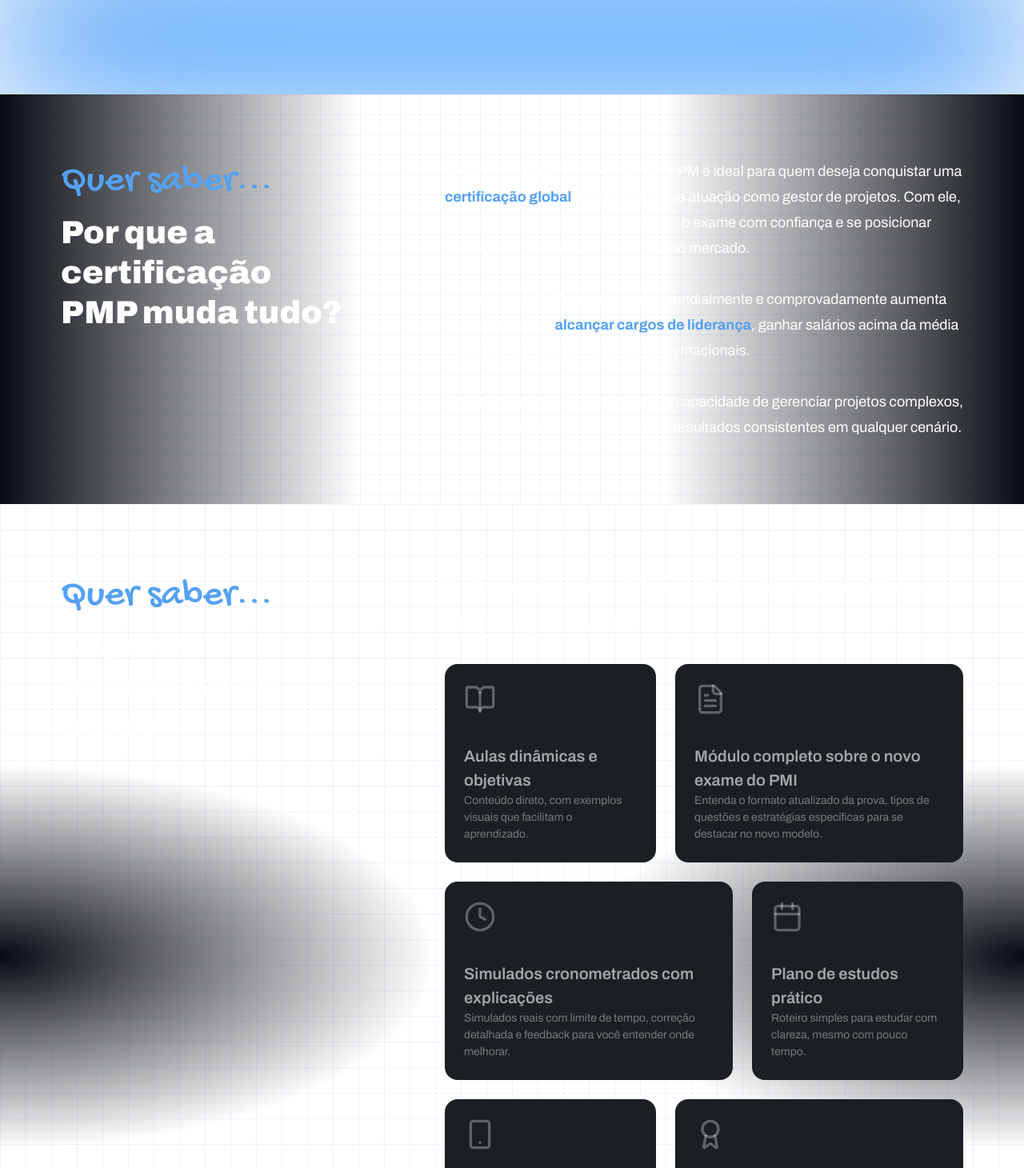
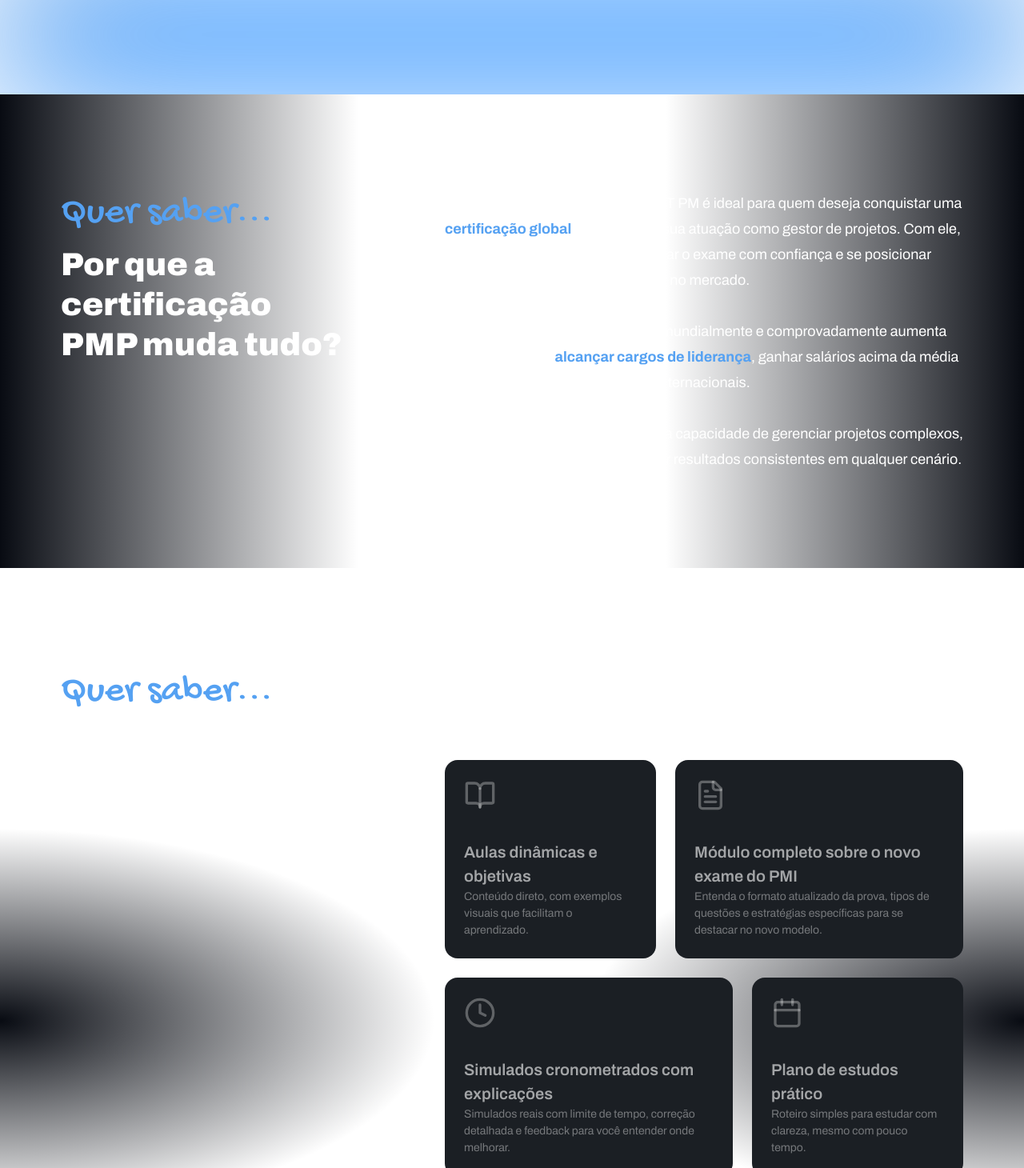
Before and after one commit to SurtoCriativo/next-pm, a Next.js app: page / in a window 1280 px wide. Shown: the part 650-2110 px from the top of the page at 80% size. Built offline with nearby package versions, Linux system fonts and the light colour scheme.

Commit message:
four commit

```diff
--- a/src/components/BenefitCard/DesktopBenefitCard.tsx
+++ b/src/components/BenefitCard/DesktopBenefitCard.tsx
@@ -88,16 +88,22 @@
 
 export default function DesktopBenefitCard() {
   return (
-    <section className="w-full h-[1132px] bg-[var(--background-darker)] py-[80px] relative overflow-hidden flex justify-center">
-      {/* Grid de fundo */}
+    <section className="w-full bg-[var(--background-darker)] py-[120px] flex flex-col items-center relative overflow-hidden">
+      {/* Grade central sutil e menor */}
       <div
-        className="absolute inset-0 z-0 pointer-events-none"
+        className="absolute inset-0 pointer-events-none z-0"
         style={{
           backgroundImage: `
-            linear-gradient(to right, rgba(62,109,253,0.08) 1px, transparent 1px),
-            linear-gradient(to bottom, rgba(62,109,253,0.08) 1px, transparent 1px)
+            linear-gradient(to right, rgba(255,255,255,0.03) 1px, transparent 1px),
+            linear-gradient(to bottom, rgba(255,255,255,0.03) 1px, transparent 1px)
           `,
-          backgroundSize: "32px 32px",
+          backgroundSize: "28px 28px",
+          maskImage: `
+            radial-gradient(circle at center, black 20%, transparent 70%)
+          `,
+          WebkitMaskImage: `
+            radial-gradient(circle at center, black 20%, transparent 70%)
+          `,
         }}
       />
 
--- a/src/components/CertificateSection/DesktopCertificateSection.tsx
+++ b/src/components/CertificateSection/DesktopCertificateSection.tsx
@@ -4,16 +4,22 @@
 
 export default function DesktopCertificateSection() {
   return (
-    <section className="w-full flex justify-center bg-[var(--background-darker)] py-[80px] relative overflow-hidden">
-      {/* Grade de fundo centralizada */}
+    <section className="w-full bg-[var(--background-darker)] py-[120px] flex flex-col items-center relative overflow-hidden">
+      {/* Grade central sutil e menor */}
       <div
-        className="absolute inset-0 z-0 pointer-events-none"
+        className="absolute inset-0 pointer-events-none z-0"
         style={{
           backgroundImage: `
-            linear-gradient(to right, rgba(62,109,253,0.08) 1px, transparent 1px),
-            linear-gradient(to bottom, rgba(62,109,253,0.08) 1px, transparent 1px)
+            linear-gradient(to right, rgba(255,255,255,0.03) 1px, transparent 1px),
+            linear-gradient(to bottom, rgba(255,255,255,0.03) 1px, transparent 1px)
           `,
-          backgroundSize: "32px 32px",
+          backgroundSize: "28px 28px",
+          maskImage: `
+            radial-gradient(circle at center, black 20%, transparent 70%)
+          `,
+          WebkitMaskImage: `
+            radial-gradient(circle at center, black 20%, transparent 70%)
+          `,
         }}
       />
 
--- a/src/components/CinematicQuality/DesktopCinematicQuality.tsx
+++ b/src/components/CinematicQuality/DesktopCinematicQuality.tsx
@@ -4,16 +4,22 @@
 
 export default function DesktopCinematicQuality() {
   return (
-    <section className="w-full flex justify-center bg-[var(--background-darker)] py-[80px] relative overflow-hidden">
-      {/* Fundo com grade */}
+    <section className="w-full bg-[var(--background-darker)] py-[120px] flex flex-col items-center relative overflow-hidden">
+      {/* Grade central sutil e menor */}
       <div
-        className="absolute inset-0 z-0 pointer-events-none"
+        className="absolute inset-0 pointer-events-none z-0"
         style={{
           backgroundImage: `
-            linear-gradient(to right, rgba(62,109,253,0.08) 1px, transparent 1px),
-            linear-gradient(to bottom, rgba(62,109,253,0.08) 1px, transparent 1px)
+            linear-gradient(to right, rgba(255,255,255,0.03) 1px, transparent 1px),
+            linear-gradient(to bottom, rgba(255,255,255,0.03) 1px, transparent 1px)
           `,
-          backgroundSize: "32px 32px",
+          backgroundSize: "28px 28px",
+          maskImage: `
+            radial-gradient(circle at center, black 20%, transparent 70%)
+          `,
+          WebkitMaskImage: `
+            radial-gradient(circle at center, black 20%, transparent 70%)
+          `,
         }}
       />
 
--- a/src/components/CourseHighlight/DesktopCourseHighlight.tsx
+++ b/src/components/CourseHighlight/DesktopCourseHighlight.tsx
@@ -4,16 +4,22 @@
 
 export default function DesktopCourseHighlight() {
   return (
-    <section className="w-full flex justify-center bg-[var(--background-darker)] py-[80px] relative overflow-hidden">
-      {/* Fundo com grade */}
+    <section className="w-full bg-[var(--background-darker)] py-[120px] flex flex-col items-center relative overflow-hidden">
+      {/* Grade central sutil e menor */}
       <div
-        className="absolute inset-0 z-0 pointer-events-none"
+        className="absolute inset-0 pointer-events-none z-0"
         style={{
           backgroundImage: `
-            linear-gradient(to right, rgba(62,109,253,0.08) 1px, transparent 1px),
-            linear-gradient(to bottom, rgba(62,109,253,0.08) 1px, transparent 1px)
+            linear-gradient(to right, rgba(255,255,255,0.03) 1px, transparent 1px),
+            linear-gradient(to bottom, rgba(255,255,255,0.03) 1px, transparent 1px)
           `,
-          backgroundSize: "32px 32px",
+          backgroundSize: "28px 28px",
+          maskImage: `
+            radial-gradient(circle at center, black 20%, transparent 70%)
+          `,
+          WebkitMaskImage: `
+            radial-gradient(circle at center, black 20%, transparent 70%)
+          `,
         }}
       />
 
--- a/src/components/IntroSection/DesktopIntro.tsx
+++ b/src/components/IntroSection/DesktopIntro.tsx
@@ -2,16 +2,22 @@
 
 export default function DesktopIntro() {
   return (
-    <section className="w-ful flex justify-center bg-[var(--background-darker)] py-[80px] relative overflow-hidden">
-      {/* GRADE de fundo */}
+    <section className="w-full bg-[var(--background-darker)] py-[120px] flex flex-col items-center relative overflow-hidden">
+      {/* Grade central sutil e menor */}
       <div
-        className="absolute inset-0 z-0 pointer-events-none"
+        className="absolute inset-0 pointer-events-none z-0"
         style={{
           backgroundImage: `
-        linear-gradient(to right, rgba(62,109,253,0.08) 1px, transparent 1px),
-        linear-gradient(to bottom, rgba(62,109,253,0.08) 1px, transparent 1px)
-      `,
-          backgroundSize: "25px 25px",
+            linear-gradient(to right, rgba(255,255,255,0.03) 1px, transparent 1px),
+            linear-gradient(to bottom, rgba(255,255,255,0.03) 1px, transparent 1px)
+          `,
+          backgroundSize: "28px 28px",
+          maskImage: `
+            radial-gradient(circle at center, black 20%, transparent 70%)
+          `,
+          WebkitMaskImage: `
+            radial-gradient(circle at center, black 20%, transparent 70%)
+          `,
         }}
       />
 
--- a/src/components/ModulesSection/DesktopModulesSection.tsx
+++ b/src/components/ModulesSection/DesktopModulesSection.tsx
@@ -113,18 +113,24 @@
   };
 
   return (
-    <section className="w-full flex justify-center bg-[var(--background-darker)] py-[80px] relative overflow-hidden">
+    <section className="w-full bg-[var(--background-darker)] py-[120px] flex flex-col items-center relative overflow-hidden">
+      {/* Grade central sutil e menor */}
       <div
-        className="absolute inset-0 z-0 pointer-events-none"
+        className="absolute inset-0 pointer-events-none z-0"
         style={{
           backgroundImage: `
-            linear-gradient(to right, rgba(62,109,253,0.08) 1px, transparent 1px),
-            linear-gradient(to bottom, rgba(62,109,253,0.08) 1px, transparent 1px)
+            linear-gradient(to right, rgba(255,255,255,0.03) 1px, transparent 1px),
+            linear-gradient(to bottom, rgba(255,255,255,0.03) 1px, transparent 1px)
           `,
-          backgroundSize: "32px 32px",
+          backgroundSize: "28px 28px",
+          maskImage: `
+            radial-gradient(circle at center, black 20%, transparent 70%)
+          `,
+          WebkitMaskImage: `
+            radial-gradient(circle at center, black 20%, transparent 70%)
+          `,
         }}
       />
-
       <div className="w-full max-w-[1128px] flex gap-[120px] relative z-10">
         <div className="w-[360px] shrink-0">
           <h3 className="text-[48px] font-gochi text-[var(--accent-blue)] mb-2">
--- a/src/components/PricingSection/DesktopPricingSection.tsx
+++ b/src/components/PricingSection/DesktopPricingSection.tsx
@@ -4,19 +4,24 @@
 
 export default function DesktopPricingSection() {
   return (
-    <section className="w-full flex justify-center bg-[var(--background-darker)] py-20 relative overflow-hidden">
+    <section className="w-full flex justify-center bg-[var(--background-darker)] py-[120PX] relative overflow-hidden">
       {/* Grade de fundo + iluminação sobreposta */}
       <div className="absolute inset-0 z-0 pointer-events-none">
         {/* Grade */}
         <div
-          className="absolute top-1/2 left-0 w-full h-[505px] -translate-y-1/2 z-0"
+          className="absolute top-1/2 left-0 w-full h-full -translate-y-1/2 z-0"
           style={{
             backgroundImage: `
-              linear-gradient(to right, rgba(255,255,255,0.03) 1px, transparent 1px),
-              linear-gradient(to bottom, rgba(255,255,255,0.03) 1px, transparent 1px)
-            `,
-            backgroundSize: "28px 25px",
-            backgroundPosition: "0 22px",
+            linear-gradient(to right, rgba(255,255,255,0.03) 1px, transparent 1px),
+            linear-gradient(to bottom, rgba(255,255,255,0.03) 1px, transparent 1px)
+          `,
+            backgroundSize: "28px 28px",
+            maskImage: `
+            radial-gradient(circle at center, black 20%, transparent 70%)
+          `,
+            WebkitMaskImage: `
+            radial-gradient(circle at center, black 20%, transparent 70%)
+          `,
           }}
         />
         {/* Iluminação */}
@@ -24,7 +29,7 @@
           className="absolute inset-0"
           style={{
             backgroundImage:
-              "linear-gradient(to top, #9D8AFE 0%, transparent 80%)",
+              "linear-gradient(to top, #9D8AFE 0%, transparent 40%)",
             opacity: 0.4,
           }}
         />
--- a/src/components/TestimonialSection.tsx
+++ b/src/components/TestimonialSection.tsx
@@ -78,7 +78,7 @@
         }}
       />
 
-      <div className="relative z-10 max-w-6xl w-full px-4 text-center">
+      <div className="relative z-10 w-[1128px] px-4 text-center">
         <div className="flex flex-col items-center gap-2">
           <div className="flex items-center gap-4 text-white text-[96px] font-bold">
             <Image src="/ramo-left.svg" alt="laurel" width={50} height={32} />
```
